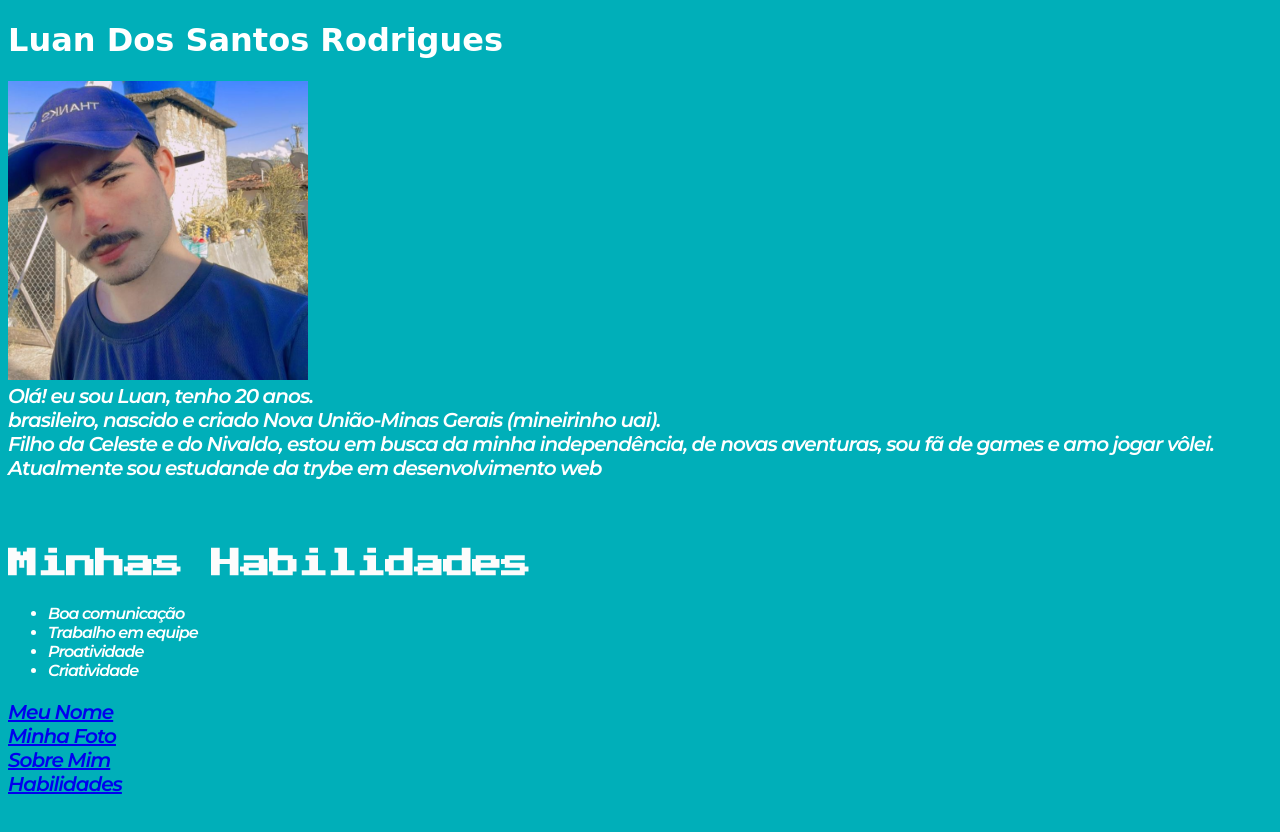
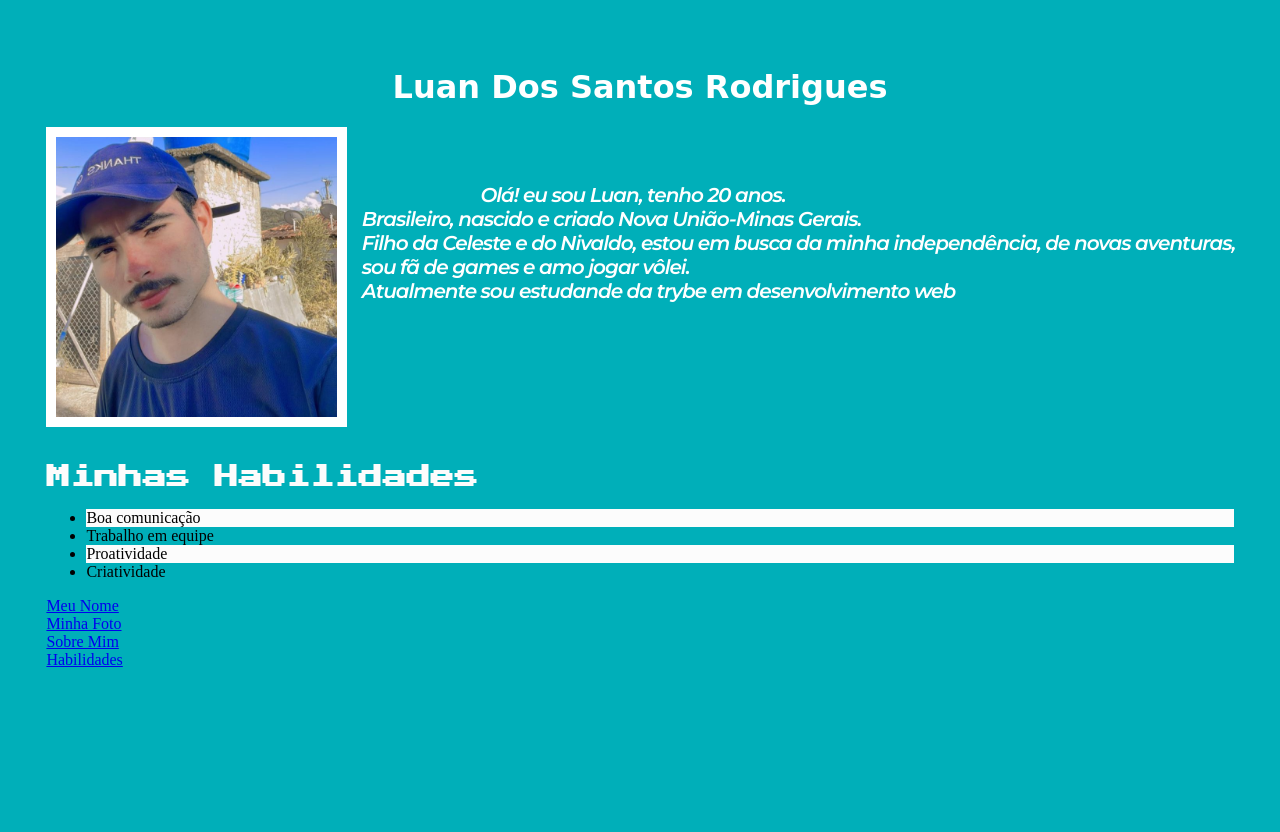
Before and after one commit to Luan-S-Rodrigues/Luan-S-Rodrigues.github.io, a plain HTML site: page index.html in a window 1280 px wide. Drawn offline with Linux system fonts and the light colour scheme; a web font is replaced by a local one.

Commit message:
ajustelayout

```diff
--- a/index.html
+++ b/index.html
@@ -6,45 +6,17 @@
   <meta name="viewport" content="width=device-width, initial-scale=1.0">
   <title>Portfólio Web</title>
   <link href="https://fonts.googleapis.com/css2?family=Bodoni+Moda&family=Montserrat+Subrayada:wght@700&family=Montserrat:ital,wght@1,600&family=Press+Start+2P&family=Rubik+Iso&display=swap" rel="stylesheet">
-  <style>
-.cordonome {
-  font-family:'Rubik Iso', cursive;
-  color: #ffffff;
-}
-#sobre-mim {
-  color: #ffffff;
-  font-family: 'Montserrat', sans-serif;
-  letter-spacing: -1px;
-  font-size: 20px;
-}
-.minhas-habilidades {
-  color: #fcfcfc;
-  font-family: 'Press Start 2P', cursive;
-}
-.comunicação {
-font-size: 16px;
-}
-.Trabalhoequipe {
-  font-size: 16px;
-}
-.Proatividade {
-  font-size: 16px;
-}
-.Criatividade {
-  font-size: 16px;
-}
-body {
-  background-color: #00afb9;
-}
-
-  </style>
+ <link rel="stylesheet" href="style.css">
 </head>
 <body>
-    <h1 id="meu-nome" class="meuNome cordonome">Luan Dos Santos Rodrigues</h1>
-    <img id="minha-foto" width="300" src="eu.jpeg" alt="Foto de Luan">
-  <br><p= id="sobre-mim">Olá! eu sou Luan, tenho 20 anos. <br> <strong>brasileiro, nascido e criado Nova União-Minas Gerais (mineirinho uai).</strong> <br> Filho da Celeste e do Nivaldo, estou em busca da minha independência, de novas aventuras, sou fã de games e amo jogar vôlei. Atualmente sou estudande da trybe em desenvolvimento web </p>
+  <div>
+    <h1 id="meu-nome" class="meuNome">Luan Dos Santos Rodrigues</h1>
+    <div class="image-container">
+      <img id="minha-foto" src="eu.jpeg" alt="Foto de Luan">
+  <p= id="sobre-mim">Olá! eu sou Luan, tenho 20 anos. <br> <strong>Brasileiro, nascido e criado Nova União-Minas Gerais. <br> </strong>Filho da Celeste e do Nivaldo, estou em busca da minha independência, de novas aventuras, sou fã de games e amo jogar vôlei. <br> Atualmente sou estudande da trybe em desenvolvimento web </p>
+</div>
   <br><h2 class="minhas-habilidades">Minhas Habilidades</h2>
-  <ul id="habilidades">
+  <ul>
     <li class="comunicação">Boa comunicação</li>
     <li class="Trabalhoequipe">Trabalho em equipe</li>
     <li class="Proatividade">Proatividade</li>
--- /dev/null
+++ b/style.css
@@ -0,0 +1,50 @@
+body{
+    padding: 3%;
+}
+.meuNome {
+    font-family:'Rubik Iso', cursive;
+    color: #ffffff;
+    text-align: center;
+  }
+  #sobre-mim {
+    color: #ffffff;
+    font-family: 'Montserrat', sans-serif;
+    letter-spacing: -1px;
+    font-size: 20px;
+    left: 15px;
+    padding: 10%;
+    top: 55px;
+    position: relative;
+  }
+  .minhas-habilidades {
+    color: #fcfcfc;
+    font-family: 'Press Start 2P', cursive;
+  }
+  .comunicação {
+  font-size: 16px;
+  }
+  .Trabalhoequipe {
+    font-size: 16px;
+  }
+  .Proatividade {
+    font-size: 16px;
+  }
+  .Criatividade {
+    font-size: 16px;
+  }
+  body {
+    background-color: #00afb9;
+  }
+  #minha-foto {
+    float: left;
+    height: 280px;
+    padding: 10px;
+    background-color: #ffffff;
+   }
+   .image-container {
+    height: 300px;
+   }
+
+ul li:nth-child(odd) {
+    background-color: #fcfcfc;
+}
```
Also changed, not shown: 1 other file.
